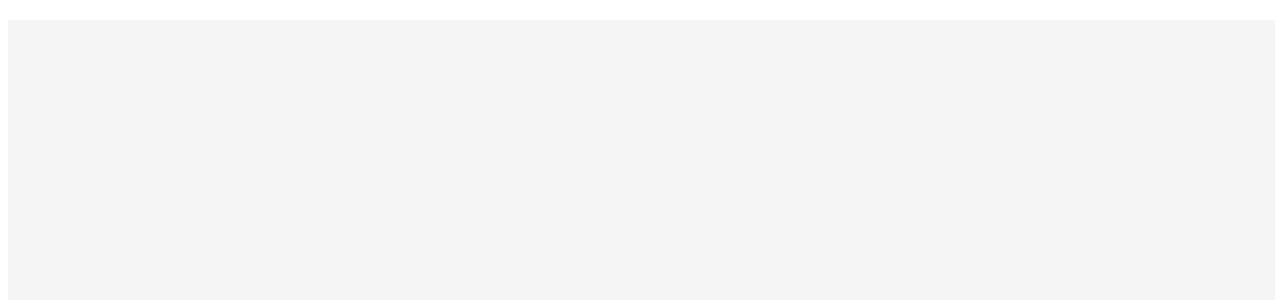
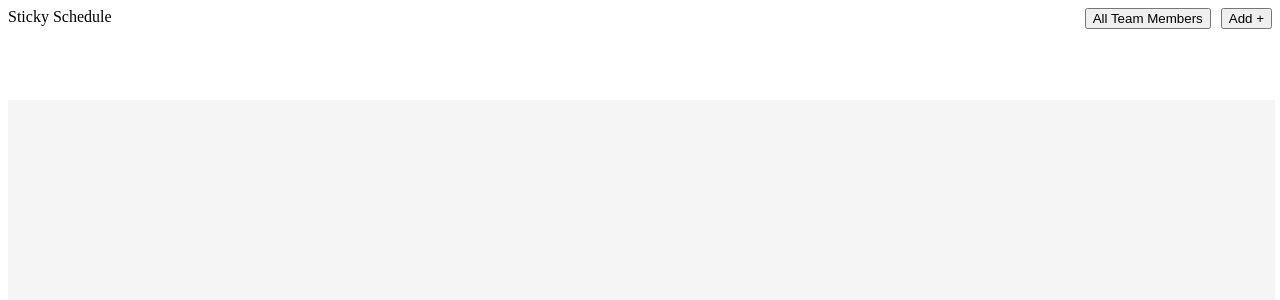
Before and after one commit to Karritz/HPE-Tech-Test, a React (Vite) app in the folder Sticky-Notes/: page / in a window 1280 px wide. Shown: the top 300 px of the page. Built offline with nearby package versions, Linux system fonts and the light colour scheme.

Commit message:
add new teamMembers

```diff
--- a/Sticky-Notes/src/App.css
+++ b/Sticky-Notes/src/App.css
@@ -1,8 +1,20 @@
 .noteGrid {
     position: absolute;
-    top: 20px; /* Header Height */
+    top: 100px; /* Header Height */
     bottom: 20px; /* Footer Height */
     width: 99%;
     background-color: whitesmoke;
     overflow: scroll;
 }
+
+.headerLayout {
+    display: flex;
+    flex-direction: row;
+    justify-content: space-between;
+}
+
+.buttonLayout {
+    display: flex;
+    flex-direction: row;
+    gap: 10px;
+}
--- a/Sticky-Notes/src/App.tsx
+++ b/Sticky-Notes/src/App.tsx
@@ -1,17 +1,27 @@
 import { useState } from "react"
 import "./App.css"
 import StickyNote from './componets/StickyNote/StickyNote'
+import AddTeamMember from "./componets/AddTeamMember/addTeamMember";
 
 
 function App() {
-  var clientNotes: {x: number, y: number, teamMember: {name: string, color: string}, task: string, isComplete: boolean}[];
-  var storedNotes:string | null = sessionStorage.getItem("notes")
-  if(storedNotes) {
-    clientNotes = JSON.parse(storedNotes)
+  var clientNotes: { x: number, y: number, teamMember: { name: string, color: string }, task: string, isComplete: boolean }[];
+  var clientTeam: { name: string, color: string }[];
+  var storedNotes: string | null = sessionStorage.getItem("notes");
+  var storedTeam: string | null = sessionStorage.getItem("team");
+  if (storedNotes) {
+    clientNotes = JSON.parse(storedNotes);
   } else {
-    clientNotes = []
+    clientNotes = [];
+  }
+  if (storedTeam) {
+    clientTeam = JSON.parse(storedTeam);
+  } else {
+    clientTeam = [];
   }
   const [notes, setNotes] = useState(clientNotes);
+  const [team, setTeam] = useState(clientTeam);
+  const [showAddMember, toggleShowAddMember] = useState(false);
   sessionStorage.setItem("notes", JSON.stringify(notes));
 
   function addNote(_event: React.MouseEvent<HTMLElement>): void {
@@ -33,8 +43,36 @@ function App() {
     sessionStorage.setItem("notes", JSON.stringify(notes));
   }
 
+  function showTeam(): void {
+    alert(JSON.stringify(team))
+  }
+
+  function addTeamMember(data: any): void {
+    setTeam([
+      ...team,
+      {
+        name: data.name,
+        color: data.color
+      }
+    ])
+  }
+
   return (
     <>
+      <div className="headerLayout">
+        Sticky Schedule
+        <div className="buttonLayout">
+          <button onClick={showTeam}>
+            All Team Members
+          </button>
+          <button onClick={() => toggleShowAddMember(!showAddMember)}>
+            Add +
+          </button>
+        </div>
+      </div>
+      <div style={{visibility: showAddMember ? 'visible' : 'hidden' }}>
+        <AddTeamMember show={showAddMember} teamMember={addTeamMember}></AddTeamMember>
+      </div>
       <div className='noteGrid' onClick={addNote}>
         {notes.map((note) => (
           <StickyNote x={note.x} y={note.y} teamMember={note.teamMember} task={note.task} isComplete={note.isComplete}></StickyNote>
--- /dev/null
+++ b/Sticky-Notes/src/componets/AddTeamMember/AddTeamMember.css
@@ -0,0 +1,19 @@
+.formLayout {
+    display: flex;
+    flex-direction: column;
+    align-items: center;
+    gap: 10px;
+}
+
+.formPositon {
+    position: absolute;
+    top: 40px;
+    right: 10px;
+    z-index: 99;
+    width: 200px;
+    height: 160px;
+    background-color: aliceblue;
+    box-shadow: 10px 10px 5px 0px rgba(0, 0, 0, 0.5);
+    -webkit-box-shadow: 10px 10px 5px 0px rgba(0, 0, 0, 0.5);
+    -moz-box-shadow: 10px 10px 5px 0px rgba(0, 0, 0, 0.5);
+}
--- /dev/null
+++ b/Sticky-Notes/src/componets/AddTeamMember/AddTeamMember.tsx
@@ -0,0 +1,40 @@
+import './AddTeamMember.css'
+
+function AddTeamMember({ teamMember, show }: any) {
+
+    function handleSubmit(event: any): void {
+        event.preventDefault();
+        const formData = new FormData(event.target);
+        const formJson = Object.fromEntries(formData.entries());
+        teamMember(formJson);
+
+    }
+
+    if (show) {
+        return (
+            <>
+                <div className='formPositon'>
+                    <form className="formLayout" onSubmit={handleSubmit}>
+                        <div>
+                            Add New Team Member
+                        </div>
+                        <label>
+                            Name: <input name="name"></input>
+                        </label>
+                        <label>
+                            Color: <input name="color"></input>
+                        </label>
+                        <button type="submit">
+                            Add Member
+                        </button>
+                    </form>
+                </div>
+            </>
+        )
+    } else {
+        return (<></>)
+    }
+
+}
+
+export default AddTeamMember
```
